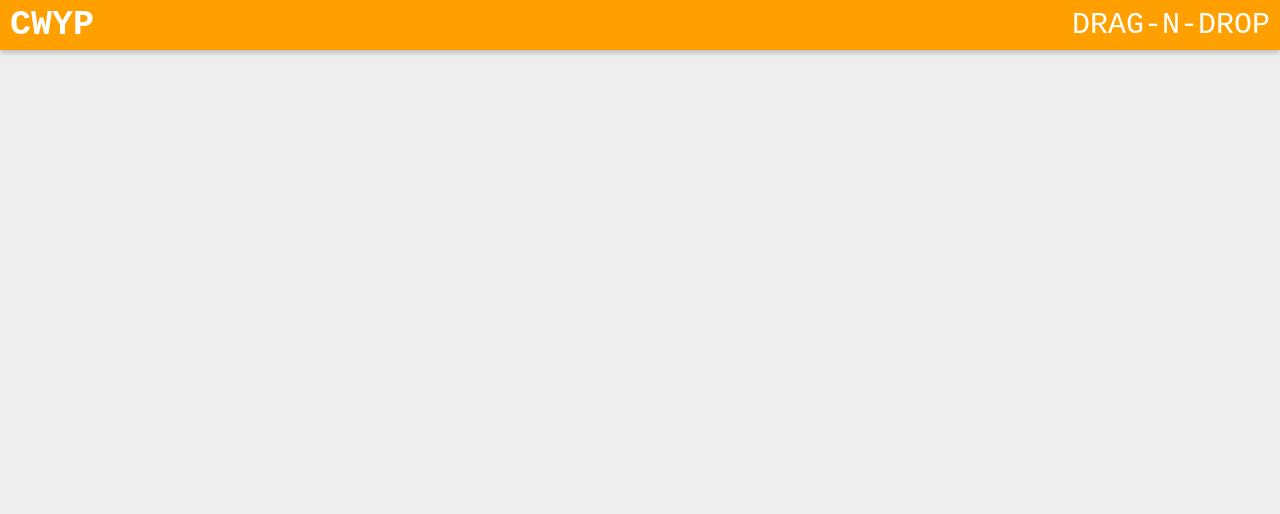
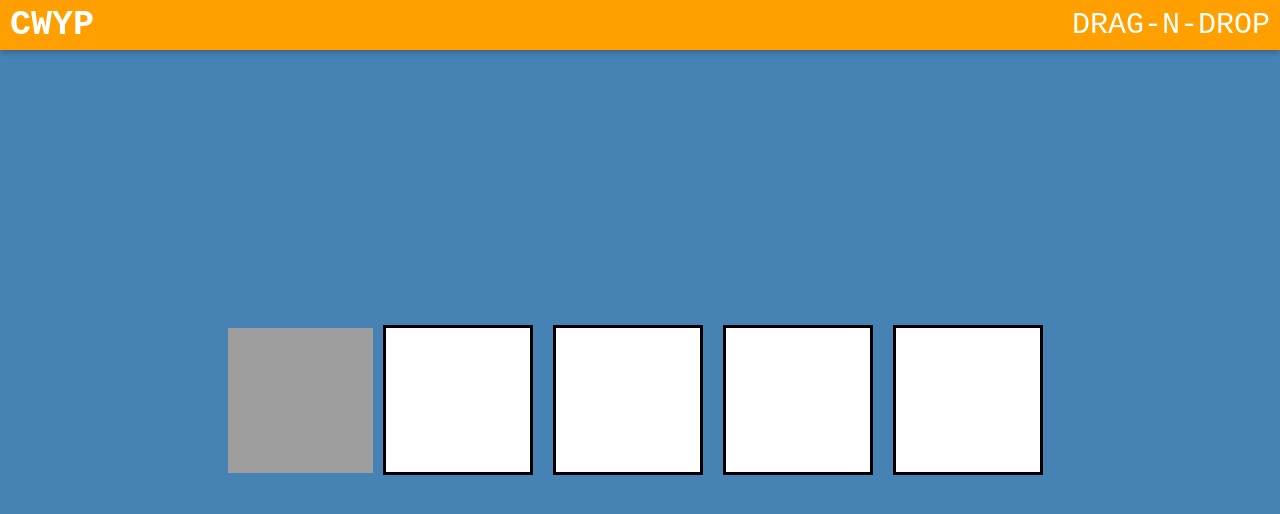
Before and after one commit to YoussefPasha/Projects.js, a React (Create React App) app: page /drag-n-drop in a window 1280 px wide. Shown: the top 514 px of the page. Built offline with nearby package versions, Linux system fonts and the light colour scheme; grey boxes are pictures that could not be loaded; a web font is replaced by a local one.

Commit message:
add component without logic

```diff
--- a/src/App.tsx
+++ b/src/App.tsx
@@ -6,6 +6,7 @@ import {
   TextEffect,
   DadJokes,
   PasswordGenerator,
+  DragNDrop,
 } from "./components";
 
 export default class App extends Component {
@@ -18,6 +19,7 @@ export default class App extends Component {
         <Route path="/auto_text_effect" component={TextEffect} exact />
         <Route path="/dad_jokes" component={DadJokes} exact />
         <Route path="/password_generator" component={PasswordGenerator} exact />
+        <Route path="/drag-n-drop" component={DragNDrop} exact />
       </BrowserRouter>
     );
   }
--- a/src/components/drag-n-drop/Component.tsx
+++ b/src/components/drag-n-drop/Component.tsx
@@ -0,0 +1,18 @@
+import React, { Fragment } from "react";
+import MainContainer from "./components";
+
+const Component = () => {
+  return (
+    <Fragment>
+      <MainContainer>
+        <MainContainer.FillBox></MainContainer.FillBox>
+        <MainContainer.EmptyBox></MainContainer.EmptyBox>
+        <MainContainer.EmptyBox></MainContainer.EmptyBox>
+        <MainContainer.EmptyBox></MainContainer.EmptyBox>
+        <MainContainer.EmptyBox></MainContainer.EmptyBox>
+      </MainContainer>
+    </Fragment>
+  );
+};
+
+export default Component;
--- a/src/components/drag-n-drop/components/index.tsx
+++ b/src/components/drag-n-drop/components/index.tsx
@@ -1,40 +1,22 @@
-import styled from "styled-components/macro";
+import React from "react";
+import { MainContainer, FillBox, EmptyBox, Hold, Hovered } from "./style";
 
-export const MainContainer = styled.div`
-  background-color: steelblue;
-  display: flex;
-  align-items: center;
-  justify-content: center;
-  height: 100vh;
-  overflow: hidden;
-  margin: 0;
+export default function Container({ children, ...restProps }: any) {
+  return <MainContainer {...restProps}>{children}</MainContainer>;
+}
 
-  @media (max-width: 800px) {
-    flex-direction: column;
-  }
-`;
+Container.FillBox = function FilledBox({ children, ...restProps }: any) {
+  return <FillBox {...restProps}>{children}</FillBox>;
+};
 
-export const emptyBox = styled.div`
-  height: 150px;
-  width: 150px;
-  margin: 10px;
-  border: solid 3px black;
-  background: white;
-`;
+Container.EmptyBox = function emptyBox({ children, ...restProps }: any) {
+  return <EmptyBox {...restProps}>{children}</EmptyBox>;
+};
 
-export const fillBox = styled.div`
-  background-image: url("https://source.unsplash.com/random/150x150");
-  height: 145px;
-  width: 145px;
-  cursor: pointer;
-`;
+Container.Hold = function hold({ children, ...restProps }: any) {
+  return <Hold {...restProps}>{children}</Hold>;
+};
 
-export const hold = styled.div`
-  border: solid 5px #ccc;
-`;
-
-export const hovered = styled.div`
-  background-color: #333;
-  border-color: white;
-  border-style: dashed;
-`;
+Container.Hovered = function hovered({ children, ...restProps }: any) {
+  return <Hovered {...restProps}>{children}</Hovered>;
+};
--- a/src/components/drag-n-drop/components/style.ts
+++ b/src/components/drag-n-drop/components/style.ts
@@ -0,0 +1,40 @@
+import styled from "styled-components/macro";
+
+export const MainContainer = styled.div`
+  background-color: #4682b4;
+  display: flex;
+  align-items: center;
+  justify-content: center;
+  height: 100vh;
+  overflow: hidden;
+  margin: 0;
+
+  @media (max-width: 800px) {
+    flex-direction: column;
+  }
+`;
+
+export const EmptyBox = styled.div`
+  height: 150px;
+  width: 150px;
+  margin: 10px;
+  border: solid 3px black;
+  background: white;
+`;
+
+export const FillBox = styled.div`
+  background-image: url("https://source.unsplash.com/random/150x150");
+  height: 145px;
+  width: 145px;
+  cursor: pointer;
+`;
+
+export const Hold = styled.div`
+  border: solid 5px #ccc;
+`;
+
+export const Hovered = styled.div`
+  background-color: #333;
+  border-color: white;
+  border-style: dashed;
+`;
--- a/src/components/drag-n-drop/index.ts
+++ b/src/components/drag-n-drop/index.ts
@@ -0,0 +1 @@
+export { default as DragNDrop } from "./Component";
--- a/src/components/index.ts
+++ b/src/components/index.ts
@@ -2,3 +2,4 @@ export { ExpandingCards } from "./expanding-cards";
 export { TextEffect } from "./text-effect";
 export { DadJokes } from "./dad-jokes";
 export { PasswordGenerator } from "./password-generator";
+export { DragNDrop } from "./drag-n-drop";
--- a/src/container/CardsContainer/CardsContainer.tsx
+++ b/src/container/CardsContainer/CardsContainer.tsx
@@ -47,6 +47,15 @@ const CardsContainer = () => {
         ]}
         cmpLink={"password_generator"}
       />
+      <Card
+        cmpName="Drag And Drop"
+        features={[
+          "Advanced TS and Styled-Components",
+          "JS Frameworks",
+          "Advanced Animations",
+        ]}
+        cmpLink={"drag-n-drop"}
+      />
     </div>
   );
 };
```
Also changed, not shown: 1 other file (tests, documents, lock files or other folders).
